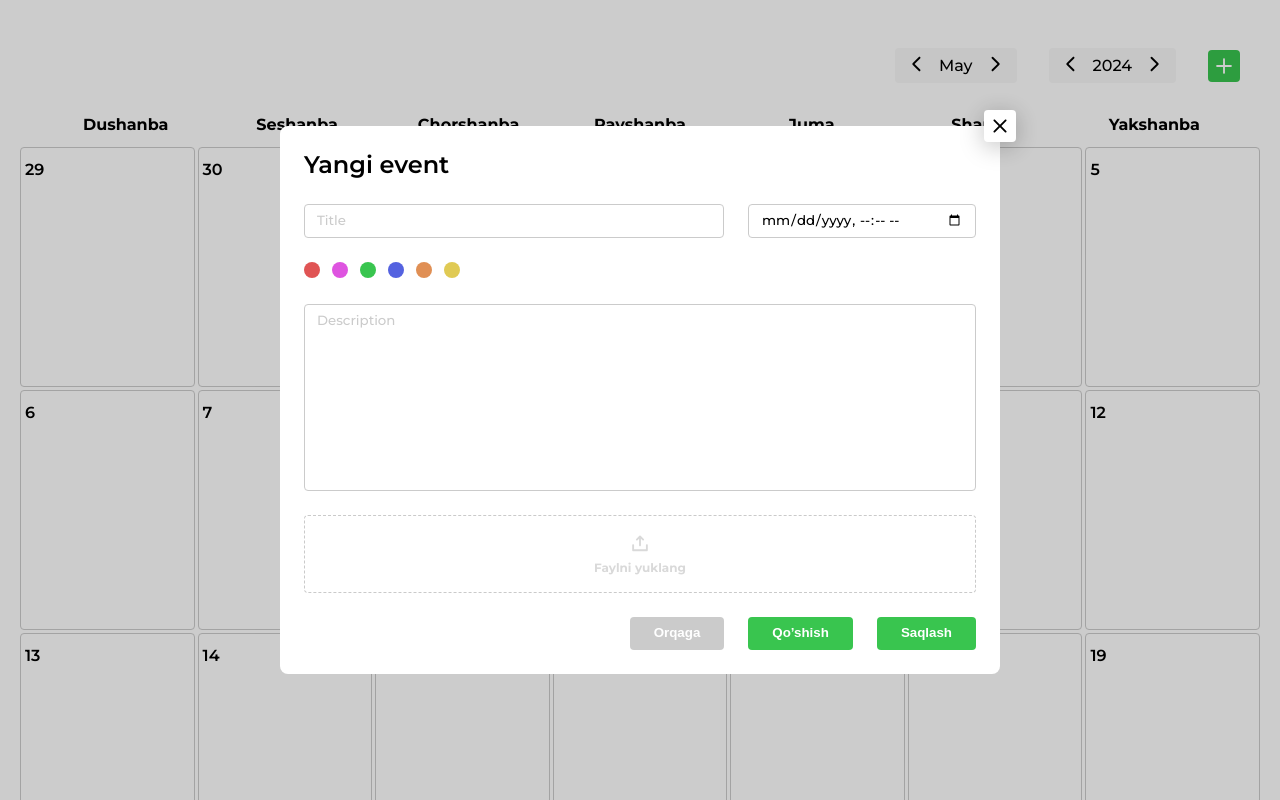
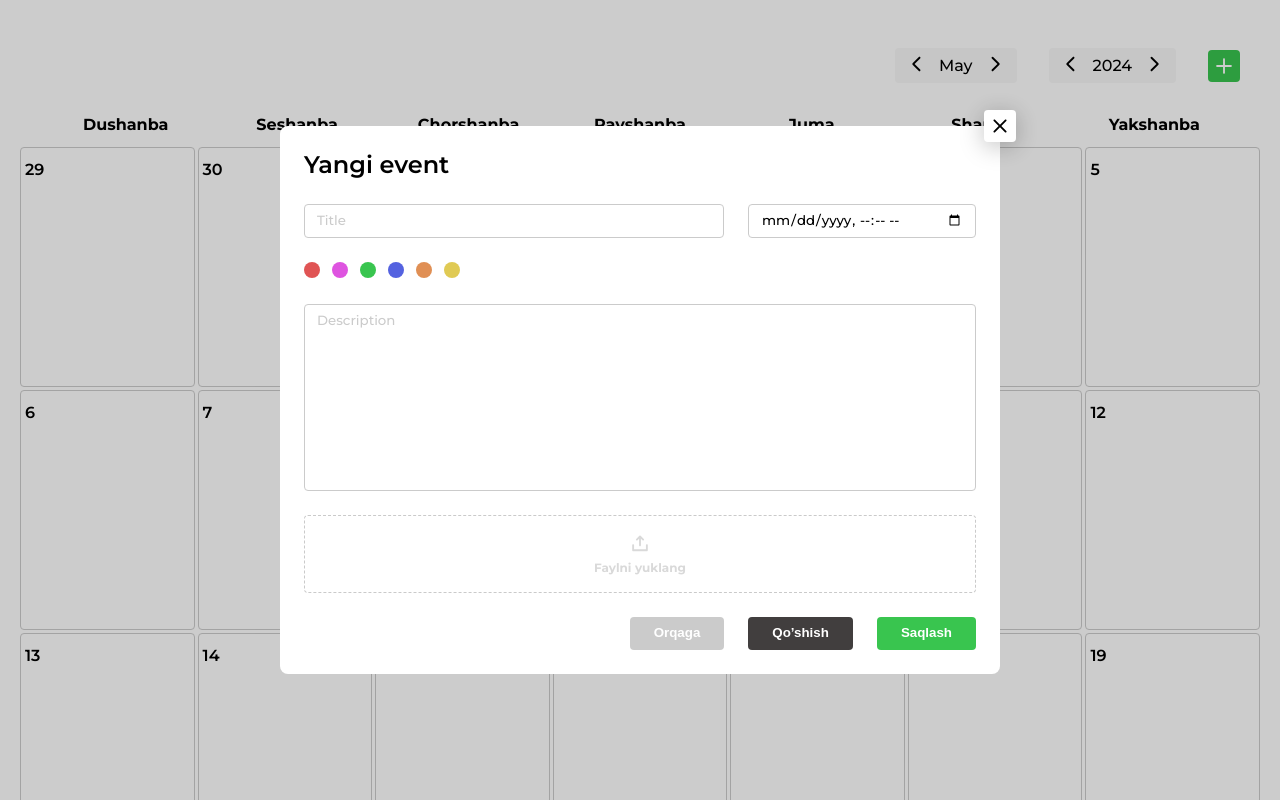
Before and after one commit to akramjonnuriddinov/osg-task, a Vue app: page / in a window 1280 px wide. Shown: the top 800 px of the page. Built offline with nearby package versions, Linux system fonts and the light colour scheme.

Commit message:
Add isDisabled function to add btn

```diff
--- a/src/components/BaseButton.vue
+++ b/src/components/BaseButton.vue
@@ -21,4 +21,9 @@ const props = withDefaults(defineProps<BaseButton>(), {
   cursor: pointer;
   background-color: v-bind(color);
 }
+
+.modal__btn:disabled {
+  background-color: #413e3e;
+  cursor: not-allowed;
+}
 </style>
--- a/src/components/TaskModal.vue
+++ b/src/components/TaskModal.vue
@@ -1,5 +1,5 @@
 <script setup lang="ts">
-import { ref } from 'vue'
+import { ref, computed } from 'vue'
 import { useImage } from '@/composables/useImage'
 import { useTaskStore } from '@/store'
 import { v4 as uuidv4 } from 'uuid'
@@ -7,6 +7,7 @@ import FileUpload from '@/components/FileUpload.vue'
 import BaseButton from '@/components/BaseButton.vue'
 import type { Task } from '@/types'
 import { statuses } from '@/constants'
+import { isDisabled } from '@/composables/isDisabled'
 
 const store = useTaskStore()
 const emit = defineEmits<{
@@ -18,7 +19,7 @@ const initialTask = ref<Task>({
   title: '',
   date: '',
   description: '',
-  file: '',
+  file: 'test',
   status: '',
 })
 
@@ -26,6 +27,10 @@ const values = store.tasks.filter((item: any) => item.id === store.id)
 const task = ref<Task>({
   ...initialTask.value,
   ...values,
+})
+
+const disabled = computed(() => {
+  return isDisabled(task.value)
 })
 
 const updateTask = () => {
@@ -72,7 +77,7 @@ const updateTask = () => {
         <file-upload class="file-upload" />
         <div class="modal__btn-wrapper">
           <base-button @click="emit('close-modal')" color="#cbcbcb" class="modal__btn-back" />
-          <base-button @click="store.addTask(task), emit('close-modal')" text="Qo’shish" />
+          <base-button :disabled="disabled" @click="store.addTask(task), emit('close-modal')" text="Qo’shish" />
           <base-button @click="updateTask" text="Saqlash" class="modal__btn-update" />
         </div>
       </div>
--- /dev/null
+++ b/src/composables/isDisabled.ts
@@ -0,0 +1,18 @@
+import { ref } from 'vue'
+
+export const isDisabled = (obj: any) => {
+  const isDisabled = ref(false)
+  for (const [_, value] of Object.entries(obj)) {
+    if (typeof value === 'string') {
+      if (value.trim() === '') {
+        isDisabled.value = true
+      }
+    }
+    if (typeof value === 'object') {
+      if (value === null) {
+        isDisabled.value = true
+      }
+    }
+  }
+  return isDisabled.value
+}
```
